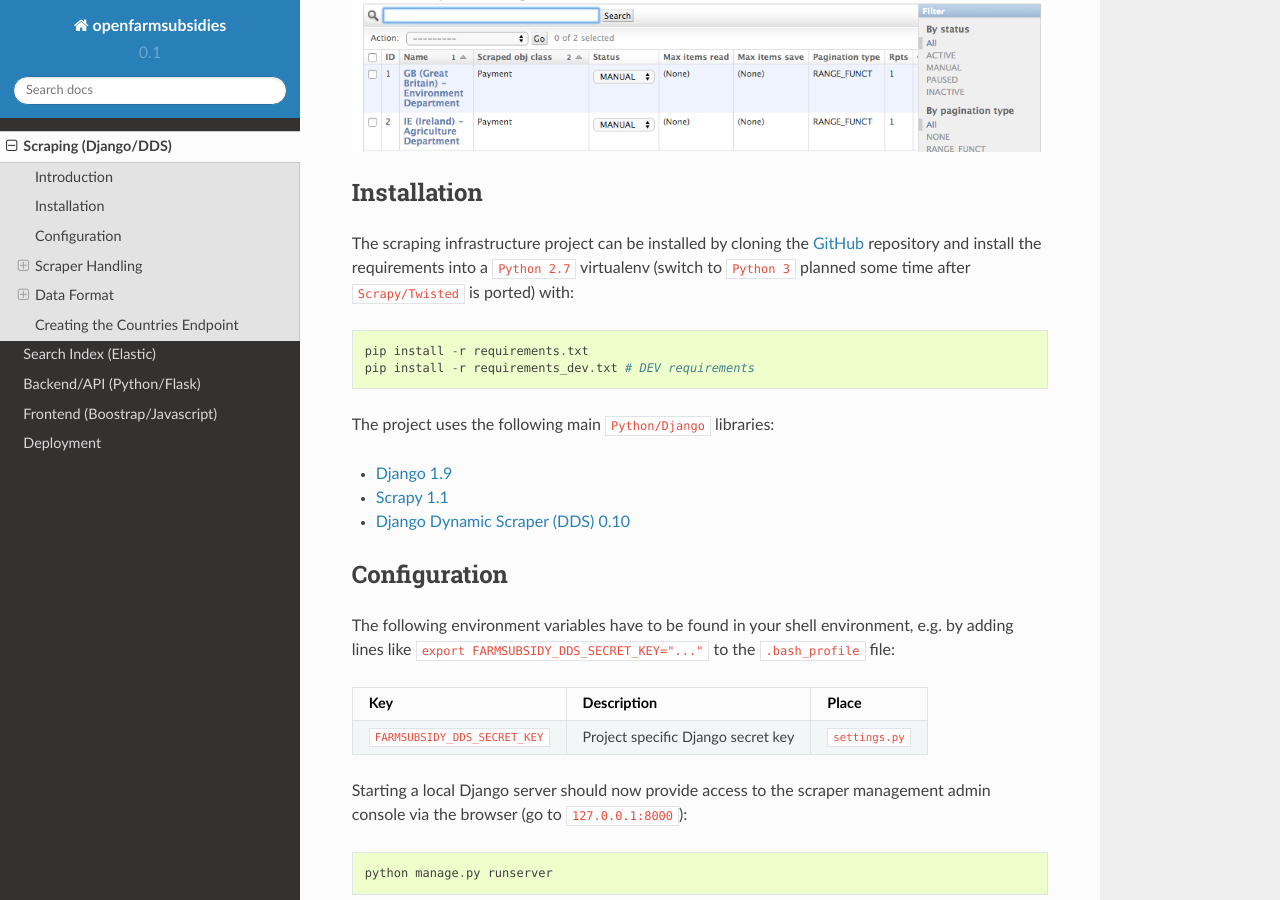
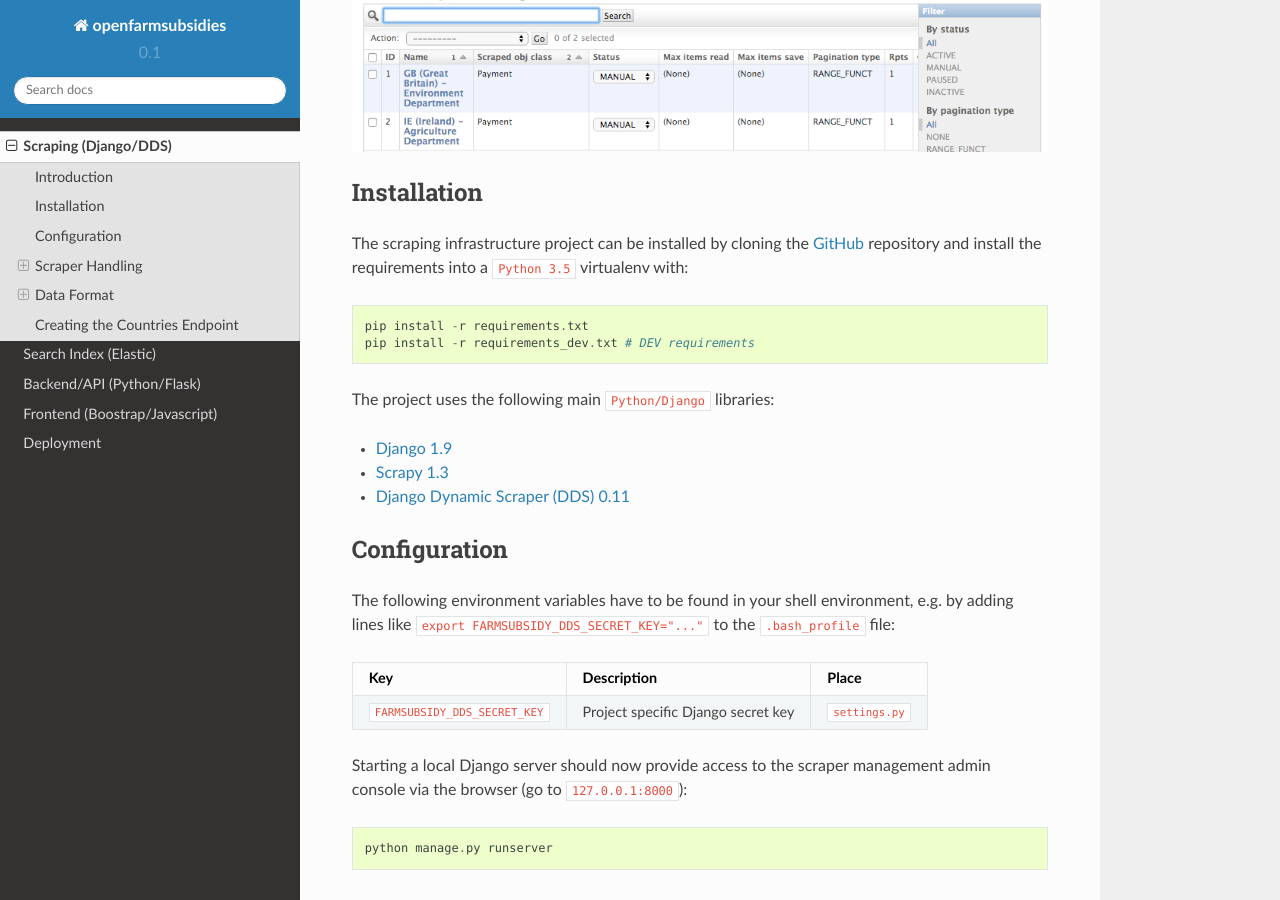
Before and after one commit to holgerd77/farmsubsidy-dds-scraper, a Sphinx documentation site: the page built from docs/scraping.rst, in a window 1280 px wide and 900 px high, scrolled down 429 px. Built offline with Sphinx 7.4.7 and the Read the Docs theme 2.0.0, drawn with Linux system fonts in a browser that asks for light colours.

Commit message:
Updated to Scrapy v.1.3, DDS v.0.11

```diff
--- a/docs/scraping.rst
+++ b/docs/scraping.rst
@@ -20,8 +20,7 @@
 
 The scraping infrastructure project can be installed by cloning the
 `GitHub <https://github.com/holgerd77/openfarmsubsidies>`__ repository and
-install the requirements into a ``Python 2.7`` virtualenv (switch to
-``Python 3`` planned some time after ``Scrapy/Twisted`` is ported) with::
+install the requirements into a ``Python 3.5`` virtualenv with::
 
     pip install -r requirements.txt
     pip install -r requirements_dev.txt # DEV requirements
@@ -29,8 +28,8 @@
 The project uses the following main ``Python/Django`` libraries:
 
 * `Django 1.9 <https://www.djangoproject.com/>`_
-* `Scrapy 1.1 <http://scrapy.org/>`_
-* `Django Dynamic Scraper (DDS) 0.10 <django-dynamic-scraper.readthedocs.org/en/latest/>`_
+* `Scrapy 1.3 <http://scrapy.org/>`_
+* `Django Dynamic Scraper (DDS) 0.11 <django-dynamic-scraper.readthedocs.org/en/latest/>`_
 
 Configuration
 -------------
```
